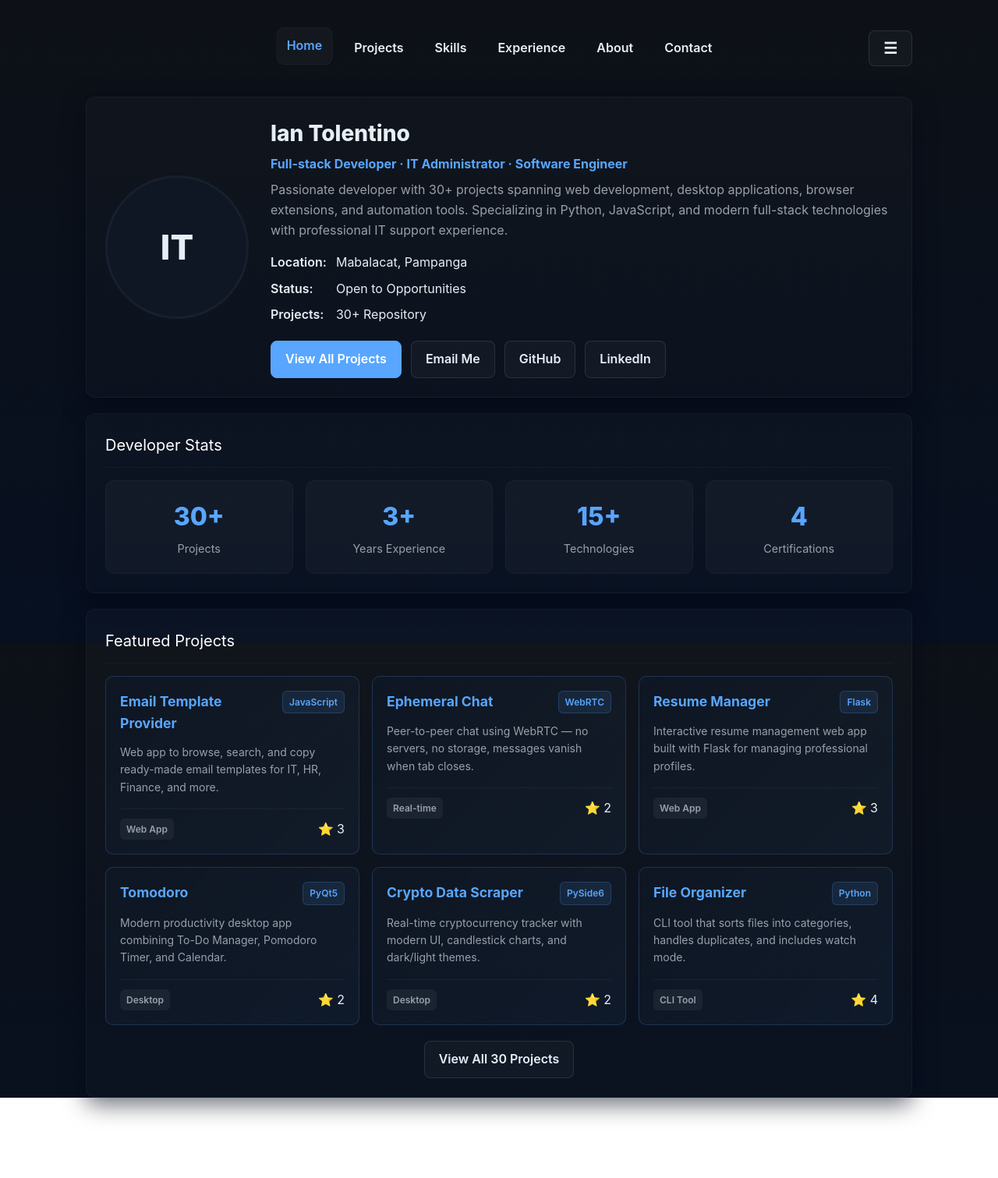
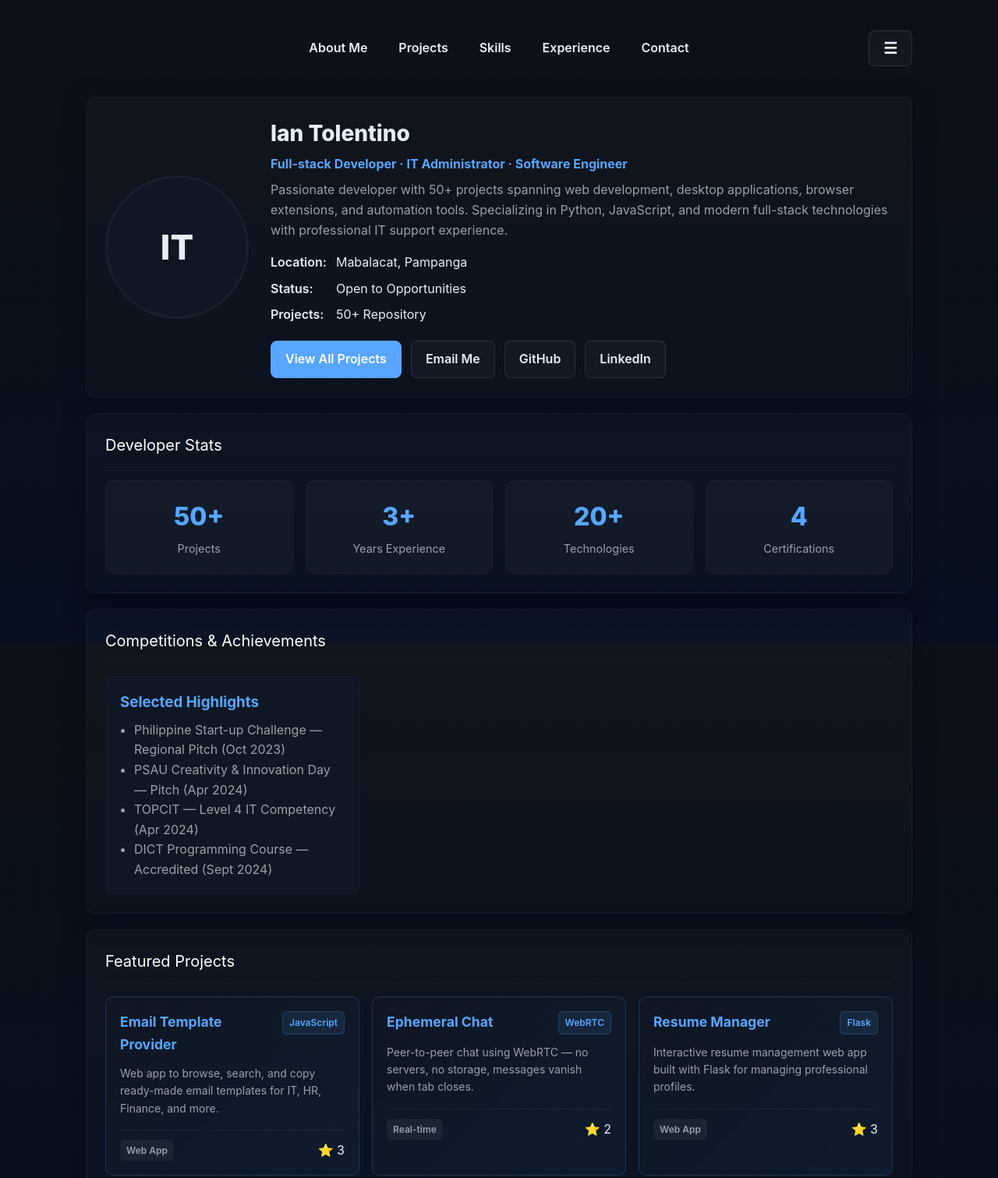
Before and after one commit to iantolentino/Dev, a plain HTML site: page index.html in a window 1280 px wide. Shown: the top 1511 px of the page at 78% size. Before the commit the page ends 1408 px from the top, so only its background shows below. Drawn offline with Linux system fonts and the light colour scheme.

Commit message:
Update index.html

```diff
--- a/index.html
+++ b/index.html
@@ -1,26 +1,24 @@
-<!-- index.html (updated with correct project count) -->
+<!-- index.html (renamed to About Me) -->
 <!doctype html>
 <html lang="en">
 <head>
   <meta charset="utf-8" />
   <meta name="viewport" content="width=device-width,initial-scale=1" />
   <meta name="author-name" content="Ian Tolentino">
-  <meta name="description" content="Full-stack Developer & IT Administrator with 30+ projects in Python, JavaScript, and modern web technologies">
-  <title>Ian Tolentino — Full-stack Developer & IT Administrator</title>
+  <meta name="description" content="Full-stack Developer & IT Administrator with 50+ projects in Python, JavaScript, and modern web technologies">
+  <title>About Me — Ian Tolentino</title>
   <link rel="icon" href="">
   <link rel="stylesheet" href="styles.css">
 </head>
 <body>
   <div class="container header">
       <nav class="primary" aria-label="Primary navigation">
-      <a href="index.html" class="active">Home</a>
+        <a href="index.html">About Me</a>
         <a href="projects.html">Projects</a>
         <a href="skills.html">Skills</a>
         <a href="experience.html">Experience</a>
-      <a href="about.html">About</a>
         <a href="contact.html">Contact</a>
       </nav>
-
     <div class="controls">
       <button id="hamburgerBtn" class="hamburger btn" aria-label="Open menu" title="Menu">☰</button>
     </div>
@@ -28,11 +26,10 @@
 
   <div id="mobileNav" class="mobile-nav" aria-hidden="true">
     <div class="menu" role="menu" aria-label="Mobile navigation">
-      <a href="index.html">Home</a>
+      <a href="index.html">About Me</a>
       <a href="projects.html">Projects</a>
       <a href="skills.html">Skills</a>
       <a href="experience.html">Experience</a>
-      <a href="about.html">About</a>
       <a href="contact.html">Contact</a>
     </div>
   </div>
@@ -45,7 +42,7 @@
       <div class="bio">
         <div class="site-name-large">Ian Tolentino</div>
         <div id="hero-subtitle" class="subtitle">Full-stack Developer · IT Administrator · Software Engineer</div>
-        <p class="muted">Passionate developer with 30+ projects spanning web development, desktop applications, browser extensions, and automation tools. Specializing in Python, JavaScript, and modern full-stack technologies with professional IT support experience.</p>
+        <p class="muted">Passionate developer with 50+ projects spanning web development, desktop applications, browser extensions, and automation tools. Specializing in Python, JavaScript, and modern full-stack technologies with professional IT support experience.</p>
 
         <div class="info-grid">
           <div class="info-item">
@@ -58,7 +55,7 @@
           </div>
           <div class="info-item">
             <span class="kv">Projects:</span>
-            <span class="muted">30+ Repository</span>
+            <span class="muted">50+ Repository</span>
           </div>
         </div>
 
@@ -76,7 +73,7 @@
       <div class="section-title">Developer Stats</div>
       <div class="stats-grid">
         <div class="stat-card">
-          <div class="stat-number">30+</div>
+          <div class="stat-number">50+</div>
           <div class="stat-label">Projects</div>
         </div>
         <div class="stat-card">
@@ -84,12 +81,28 @@
           <div class="stat-label">Years Experience</div>
         </div>
         <div class="stat-card">
-          <div class="stat-number">15+</div>
+          <div class="stat-number">20+</div>
           <div class="stat-label">Technologies</div>
         </div>
         <div class="stat-card">
           <div class="stat-number">4</div>
           <div class="stat-label">Certifications</div>
+        </div>
+      </div>
+    </section>
+
+    <!-- Competitions & Achievements (moved from about.html) -->
+    <section class="main-card">
+      <div class="section-title">Competitions & Achievements</div>
+      <div class="grid">
+        <div class="card">
+          <h3>Selected Highlights</h3>
+          <ul style="margin-top:8px;padding-left:18px;color:var(--muted)">
+            <li>Philippine Start-up Challenge — Regional Pitch (Oct 2023)</li>
+            <li>PSAU Creativity & Innovation Day — Pitch (Apr 2024)</li>
+            <li>TOPCIT — Level 4 IT Competency (Apr 2024)</li>
+            <li>DICT Programming Course — Accredited (Sept 2024)</li>
+          </ul>
         </div>
       </div>
     </section>
@@ -171,7 +184,7 @@
       </div>
 
       <div style="text-align: center; margin-top: 20px;">
-        <a class="btn" href="projects.html">View All 30 Projects</a>
+        <a class="btn" href="projects.html">View All 50 Projects</a>
       </div>
     </section>
 
```
Lines whose indentation alone changed are shown as unchanged.
